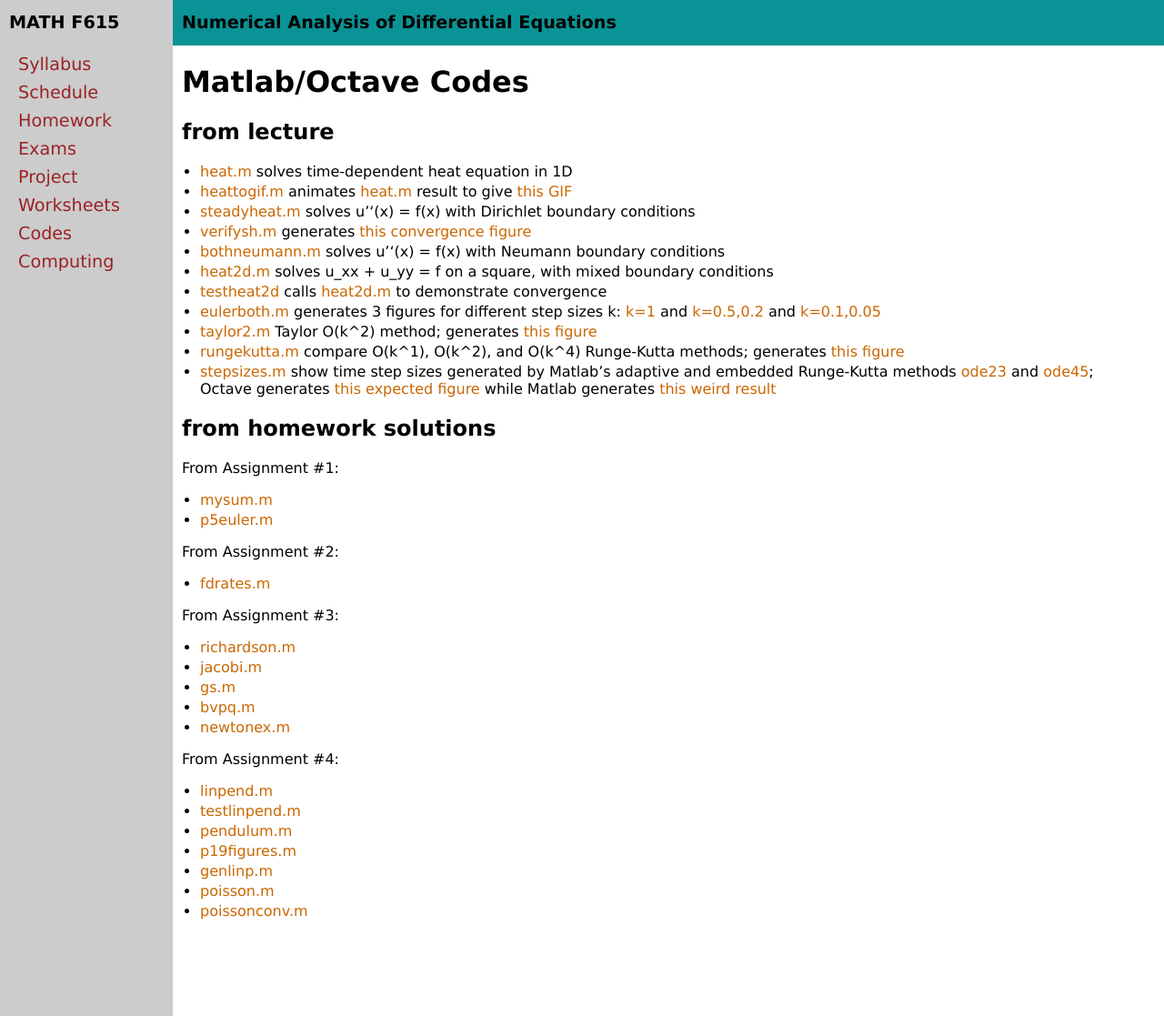
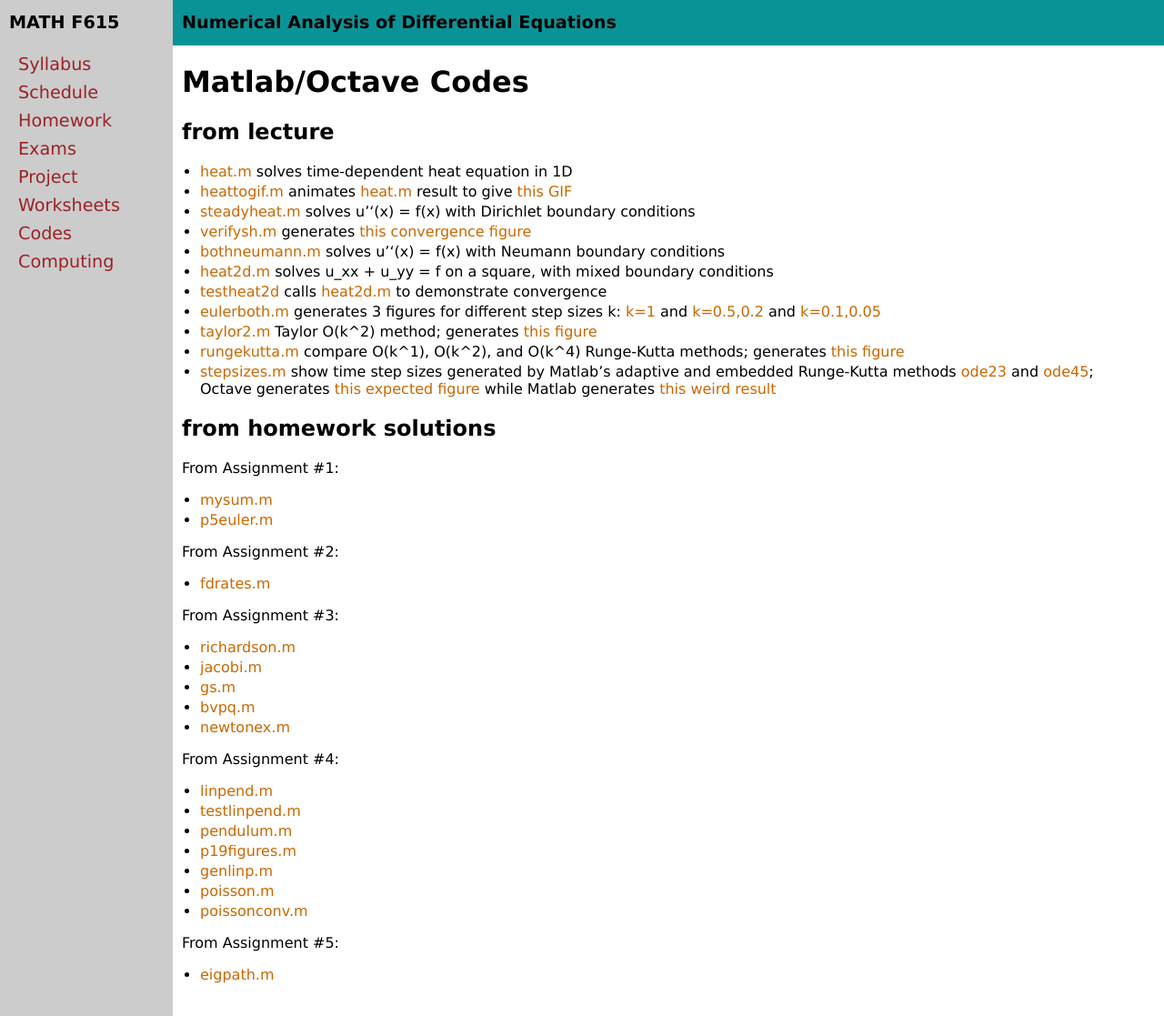
Before and after one commit to bueler/nade, a Jekyll site: the page built from codes.md, in a window 1280 px wide and 1117 px high. Shown: the whole window at 91% size. Built offline with Jekyll 4.4.1, drawn with Linux system fonts in a browser that asks for light colours.

Commit message:
post code from Assignment #5

```diff
--- a/codes.md
+++ b/codes.md
@@ -47,3 +47,7 @@ From Assignment #4:
   * [genlinp.m](assets/codes/genlinp.m)
   * [poisson.m](assets/codes/poisson.m)
   * [poissonconv.m](assets/codes/poissonconv.m)
+
+From Assignment #5:
+
+  * [eigpath.m](assets/codes/eigpath.m)
```
Also changed, not shown: 1 other file.
